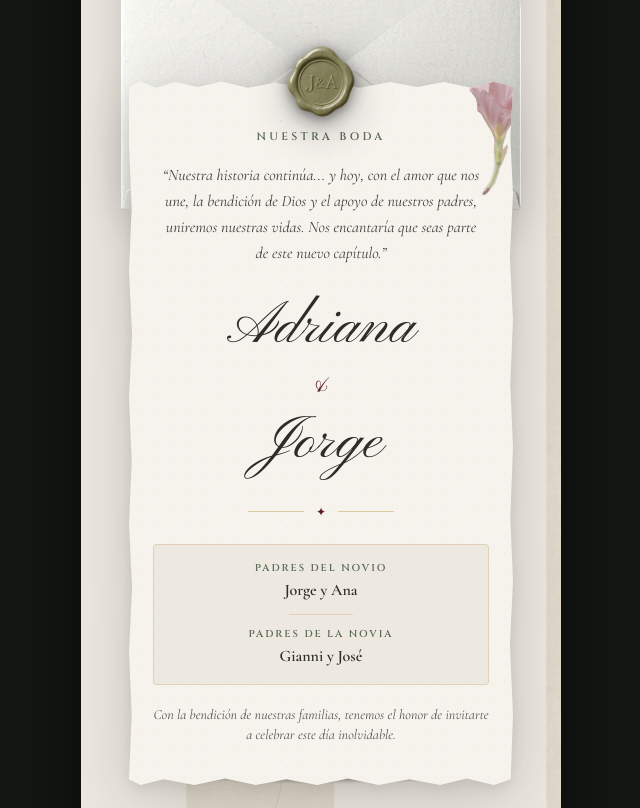
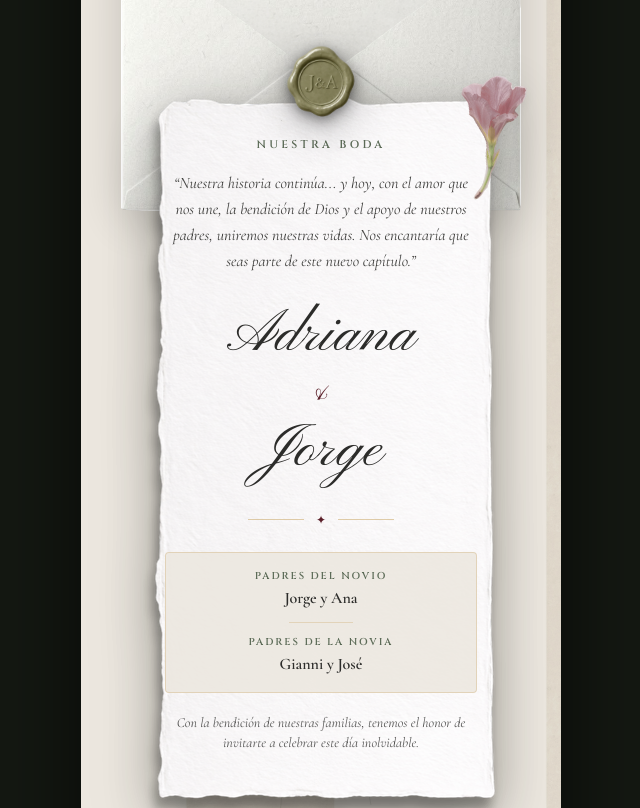
Before and after one commit to 1720907/wedinvitation, a React (Vite) app: page / in a window 1280 px wide. Shown: the part 1112-1920 px from the top of the page, without its empty margins (319-959 px from the left). Built offline with nearby package versions, Linux system fonts and the light colour scheme; a web font is replaced by a local one.

Commit message:
react app v1.0.1

```diff
--- a/src/App.tsx
+++ b/src/App.tsx
@@ -514,15 +514,23 @@ export default function App() {
                 />
               </div>
 
-              <div className="deckle-card px-6 pt-12 pb-10 text-center relative overflow-hidden">
+              <div className="relative px-7 sm:px-9 pt-14 pb-16 sm:pb-20 text-center">
+                {/* Imagen del papel */}
+                <img
+                  src="/assets/aistudio/papel3_clean.png"
+                  alt="Tarjetón de papel artesanal rasgado"
+                  className="absolute inset-0 w-full h-full object-fill pointer-events-none select-none z-0 filter drop-shadow-[0_16px_28px_rgba(20,24,18,0.22)]"
+                />
+
 
                 {/* Flor prensada romántica en la esquina (flor_9aee3096.png) */}
                 <img
                   src="/assets/aistudio/flor_9aee3096.png"
                   alt="Flor prensada"
-                  className="absolute -top-3 -right-3 w-16 h-32 object-contain opacity-75 pointer-events-none rotate-12"
+                  className="absolute -top-2 -right-1 w-16 h-32 object-contain opacity-85 pointer-events-none rotate-12 z-10"
                 />
 
+                <div className="relative z-10">
                   <p className="font-display text-[11px] tracking-[0.3em] text-[#5C6B57] uppercase mb-4 font-semibold">
                     Nuestra Boda
                   </p>
@@ -576,15 +584,9 @@ export default function App() {
                   </p>
                 </div>
               </div>
+            </div>
 
-            {/* Sombra de papel artesanal bajo la tarjeta (sombra_baa5a2e0.png) */}
-            <div className="w-full flex justify-center -mt-3 relative z-10">
-              <img
-                src="/assets/aistudio/sombra_baa5a2e0.png"
-                alt="Sombra de papel"
-                className="w-4/5 h-auto opacity-70"
-              />
-            </div>
+
 
           </div>
         </section>
```
Also changed, not shown: public/assets/aistudio/papel3_clean.png (added). Lines whose indentation alone changed are shown as unchanged.
